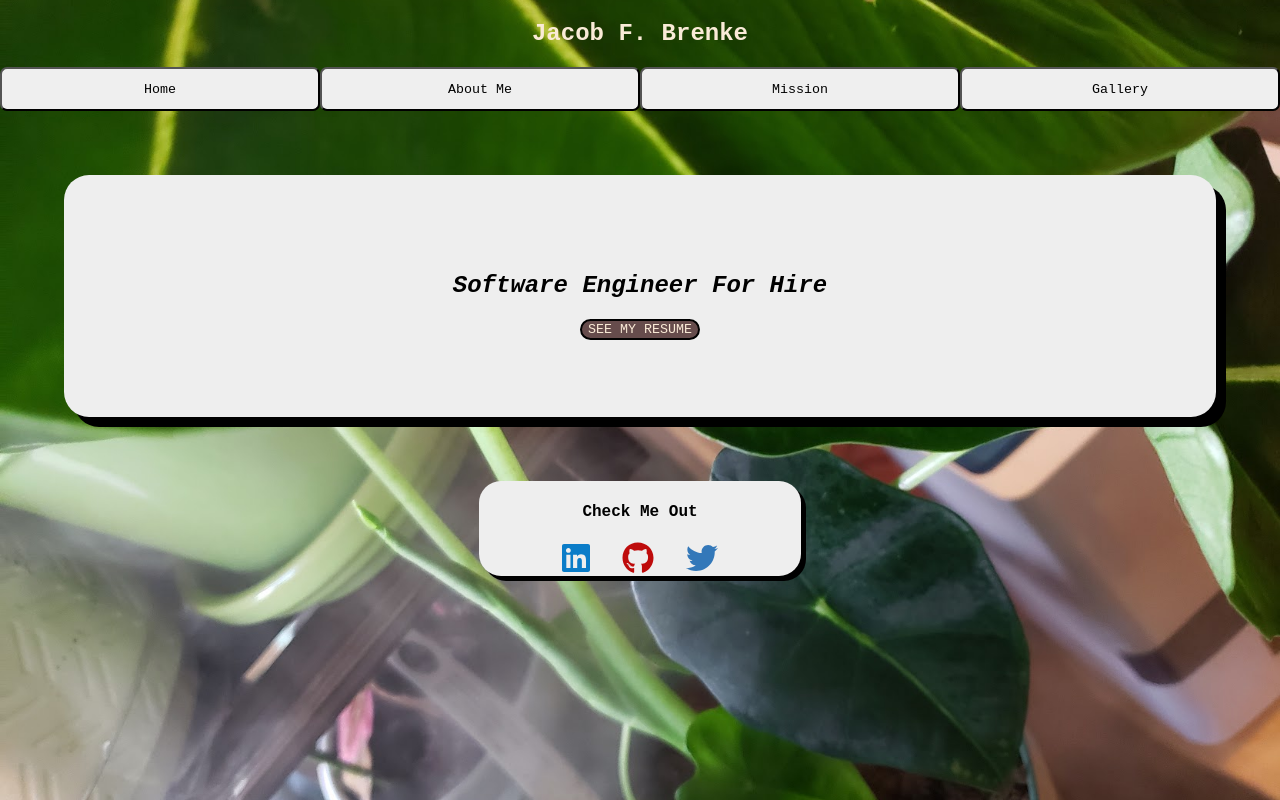
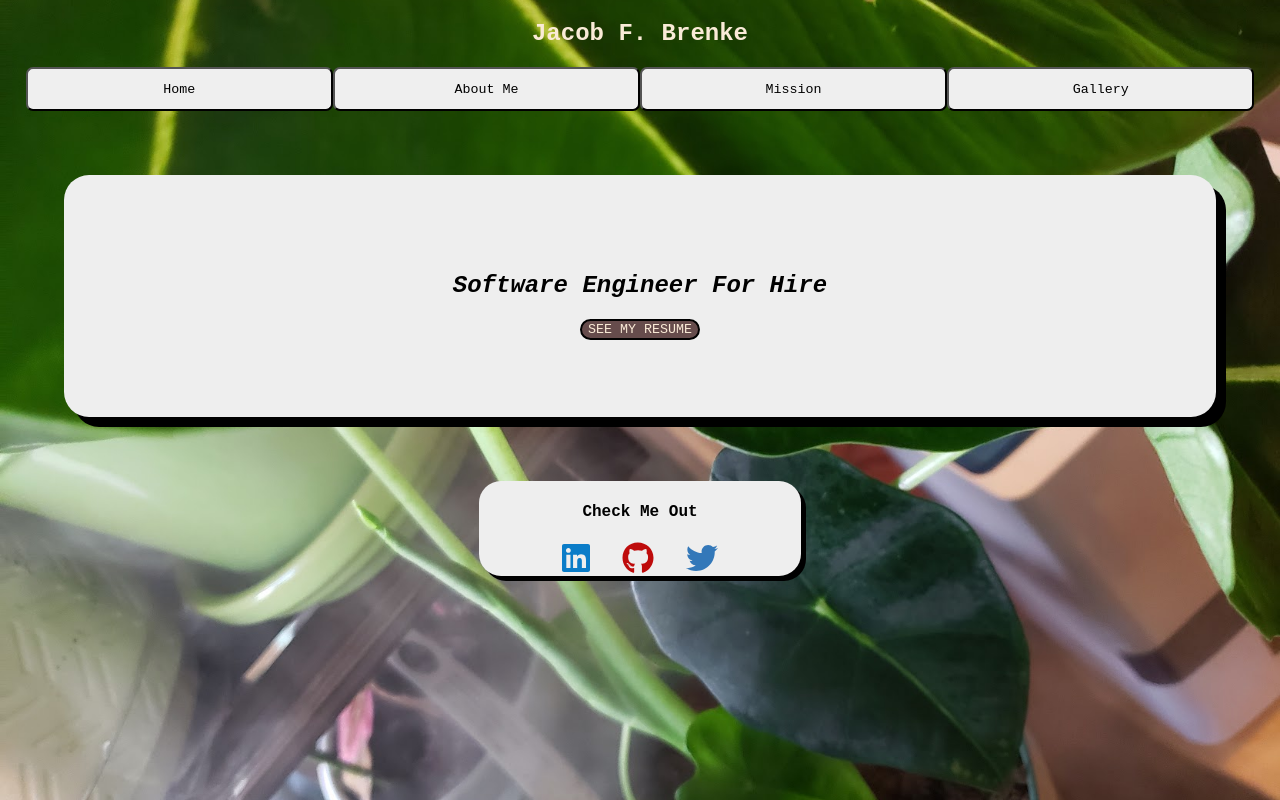
Before and after one commit to Bluemooses/Jacob-Brenke-Web-Page, a React (Create React App) app: page / in a window 1280 px wide. Built offline with nearby package versions, Linux system fonts and the light colour scheme.

Commit message:
UPDATE NAV BAR MARGIN

```diff
--- a/src/Components/Nav/Nav.scss
+++ b/src/Components/Nav/Nav.scss
@@ -1,6 +1,7 @@
 .navButton {
+  // margin-left: 2px;
   margin: auto;
-  width: 25%;
+  width: 24%;
   padding: 1%;
   border-radius: 7px;
   display: inline-block;
```
